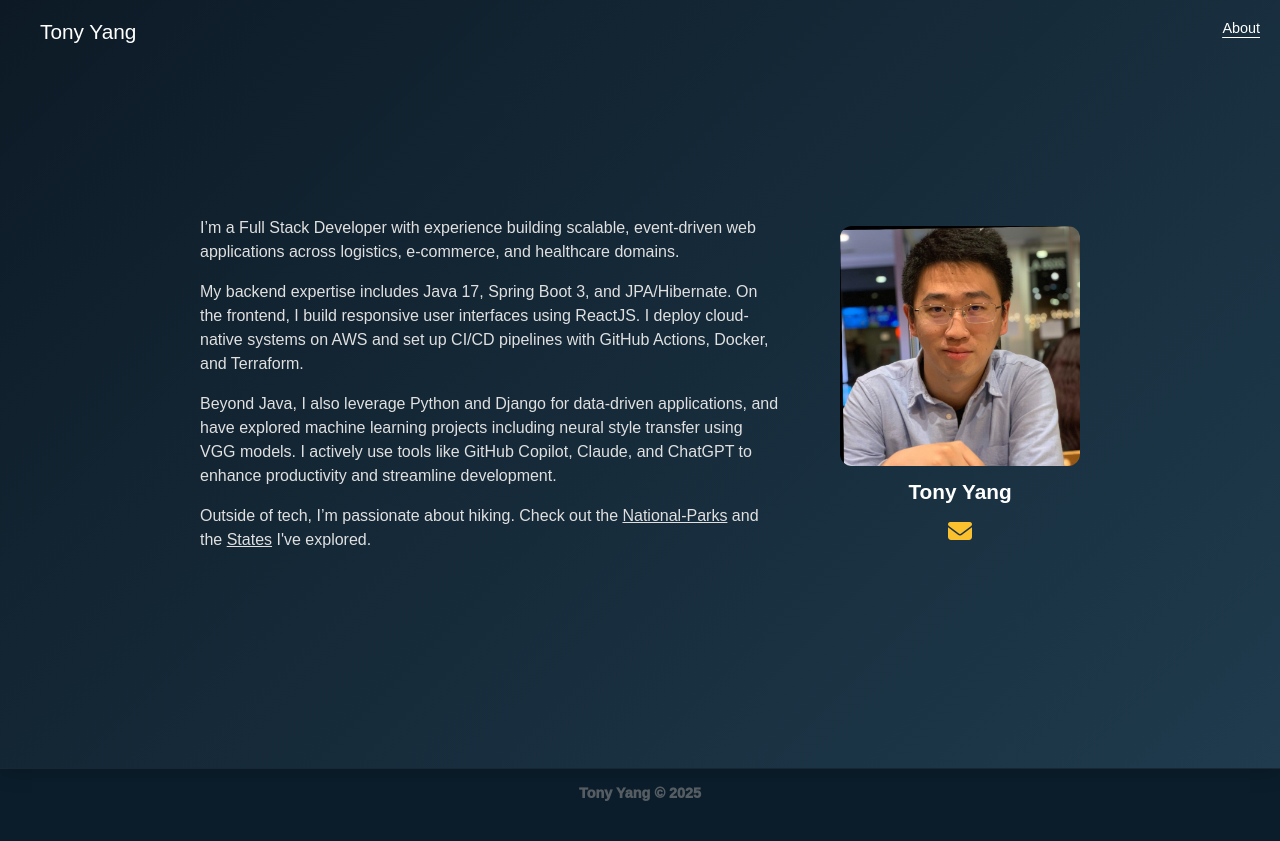
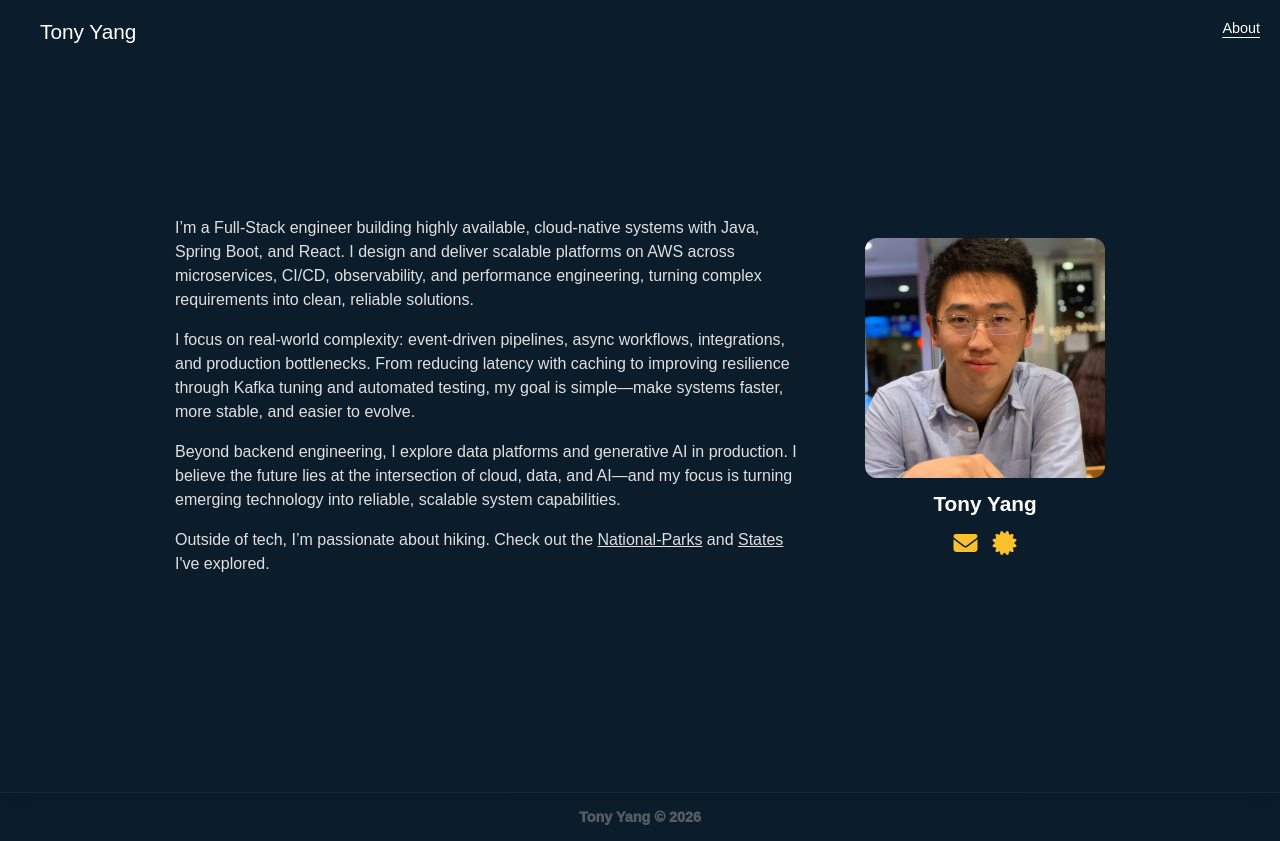
Before and after one commit to bb3696/personal-profile, a React (Vite) app: page / in a window 1280 px wide. Before the commit the page ends 817 px from the top, so only its background shows below. Built offline with nearby package versions, Linux system fonts and the light colour scheme.

Commit message:
2026 updates and maintenance

```diff
--- a/src/components/AvatarCard.jsx
+++ b/src/components/AvatarCard.jsx
@@ -1,7 +1,7 @@
 // src/components/AvatarCard.jsx
 import React from 'react';
 import '../css/AvatarCard.css';
-import avatar from '../assets/avatar.jpeg';
+import avatar from '../assets/avatar.jpg';
 
 function AvatarCard() {
   return (
@@ -16,6 +16,14 @@ function AvatarCard() {
         <a href="mailto:tony.yang972@gmail.com" target="_blank" rel="noopener noreferrer">
           <i className="fas fa-envelope"></i>
         </a>
+        <a
+          href="https://www.credly.com/badges/60949ad8-07f2-489f-8442-cf50a8a067e9/linked_in_profile"
+          target="_blank"
+          rel="noopener noreferrer"
+          title="AWS Certified Developer – Associate"
+        >
+          <i className="fas fa-certificate"></i>
+        </a>
       </div>
     </div>
   );
--- a/src/components/BioSection.jsx
+++ b/src/components/BioSection.jsx
@@ -1,4 +1,3 @@
-// src/components/BioSection.jsx
 import React from 'react';
 import { Link } from 'react-router-dom';
 import '../css/BioSection.css';
@@ -8,16 +7,14 @@ function BioSection() {
   return (
     <div className="bio-section">
       <p className="bio">
-        I’m a Full Stack Developer with experience building scalable, event-driven web applications across logistics, e-commerce, and healthcare domains.
+        I’m a Full-Stack engineer building highly available, cloud-native systems with Java, Spring Boot, and React. I design and deliver scalable platforms on AWS across microservices, CI/CD, observability, and performance engineering, turning complex requirements into clean, reliable solutions.
       </p>
       <p className="bio">
-        My backend expertise includes Java 17, Spring Boot 3, and JPA/Hibernate. On the frontend, I build responsive user interfaces using ReactJS. I deploy cloud-native systems on AWS and set up CI/CD pipelines with GitHub Actions, Docker, and Terraform.
-      </p>
+        I focus on real-world complexity: event-driven pipelines, async workflows, integrations, and production bottlenecks. From reducing latency with caching to improving resilience through Kafka tuning and automated testing, my goal is simple—make systems faster, more stable, and easier to evolve.      </p>
       <p className="bio">
-         Beyond Java, I also leverage Python and Django for data-driven applications, and have explored machine learning projects including neural style transfer using VGG models. I actively use tools like GitHub Copilot, Claude, and ChatGPT to enhance productivity and streamline development.
-      </p>
+        Beyond backend engineering, I explore data platforms and generative AI in production. I believe the future lies at the intersection of cloud, data, and AI—and my focus is turning emerging technology into reliable, scalable system capabilities.      </p>
       <p className="bio">
-        Outside of tech, I’m passionate about hiking. Check out the <Link to="/parks" className="static-link">National-Parks</Link> and the <Link to="/usmap" className="static-link">States</Link> I've explored.
+        Outside of tech, I’m passionate about hiking. Check out the <Link to="/parks" className="static-link">National-Parks</Link> and <Link to="/usmap" className="static-link">States</Link> I've explored.
       </p>
     </div>
   );
--- a/src/components/Footer.jsx
+++ b/src/components/Footer.jsx
@@ -4,7 +4,7 @@ import '../css/Footer.css';
 function Footer() {
   return (
     <footer className="footer">
-      Tony Yang © 2025
+      Tony Yang © 2026
     </footer>
   );
 }
--- a/src/components/ParkCard.jsx
+++ b/src/components/ParkCard.jsx
@@ -1,7 +1,7 @@
 import React, { useEffect, useState } from 'react';
 import '../css/ParkCard.css';
 
-function ParkCard({ park, image, className= '', showVisitedOnly = false, onToggleVisited, visible }) {
+function ParkCard({ park, image, className = '', showVisitedOnly = false, onToggleVisited, visible }) {
   const [visited, setVisited] = useState(false);
 
   const googleSearchUrl = `https://www.google.com/search?q=${encodeURIComponent(park + ' National Park')}`;
--- a/src/css/AvatarCard.css
+++ b/src/css/AvatarCard.css
@@ -55,6 +55,6 @@
 .photo-links a:hover {
   color: #ffeb3b;
   text-decoration: none;
-  color: inherit;
+  transform: translateY(-2px);
 
 }
--- a/src/css/BioSection.css
+++ b/src/css/BioSection.css
@@ -1,8 +1,8 @@
 .bio-section {
   flex: 1;
-  width: 580px;
+  width: 630px;
   min-width: 580px;
-  max-width: 580px;
+  max-width: 630px;
    opacity: 0;
   transform: translateY(20px);
   animation: fadeInUp 0.8s ease-out forwards;
--- a/src/css/Home.css
+++ b/src/css/Home.css
@@ -15,7 +15,7 @@ body {
   justify-content: center;
   width: 100vw;
   margin-left: calc(-50vw + 50%);
-  background: linear-gradient(135deg, #0d1a26, #1f3b4d);
+  background: transparent;
   padding: 200px 0;
   box-shadow: 0 4px 20px rgba(0, 0, 0, 0.2);
 }
--- a/src/css/USMap.css
+++ b/src/css/USMap.css
@@ -1,6 +1,6 @@
 .usmap-container {
   padding: 40px 20px;
-  max-width: 1500px;
+  max-width: 1200px;
   margin: auto;
   font-family: 'Outfit', sans-serif;
    }
--- a/src/pages/Home.jsx
+++ b/src/pages/Home.jsx
@@ -3,9 +3,26 @@ import { useEffect, useState } from 'react';
 import AvatarCard from '../components/AvatarCard';
 import BioSection from '../components/BioSection';
 import { Link } from 'react-router-dom';
-import '../css/Home.css'; // 引入 Home 页面样式
+import '../css/Home.css';
 
 function Home() {
+  useEffect(() => {
+    const originalBg = document.body.style.background;
+
+    const onMove = (e) => {
+      const x = e.clientX / window.innerWidth;
+      const angle = Math.round(x * 360);
+      document.body.style.background = `linear-gradient(${angle}deg, #0d1a26, #1f3b4d)`;
+    };
+
+    document.addEventListener('mousemove', onMove);
+
+    return () => {
+      document.removeEventListener('mousemove', onMove);
+      document.body.style.background = originalBg; // 离开 Home 时恢复
+    };
+  }, []);
+
 
   return (
     <div className="layout-container fade-in">
--- a/src/pages/USmap.jsx
+++ b/src/pages/USmap.jsx
@@ -130,9 +130,8 @@ const USMap = () => {
                           )
                         }
                         stroke="#fff"
-                        className={`state-default ${
-                          isHighlighted ? "state-selected" : ""
-                        }`}
+                        className={`state-default ${isHighlighted ? "state-selected" : ""
+                          }`}
                         style={{
                           default: {
                             outline: "none",
```
Also changed, not shown: src/assets/avatar.jpg (added), src/pages/Parks.jsx (indentation only). Lines whose indentation alone changed are shown as unchanged.
